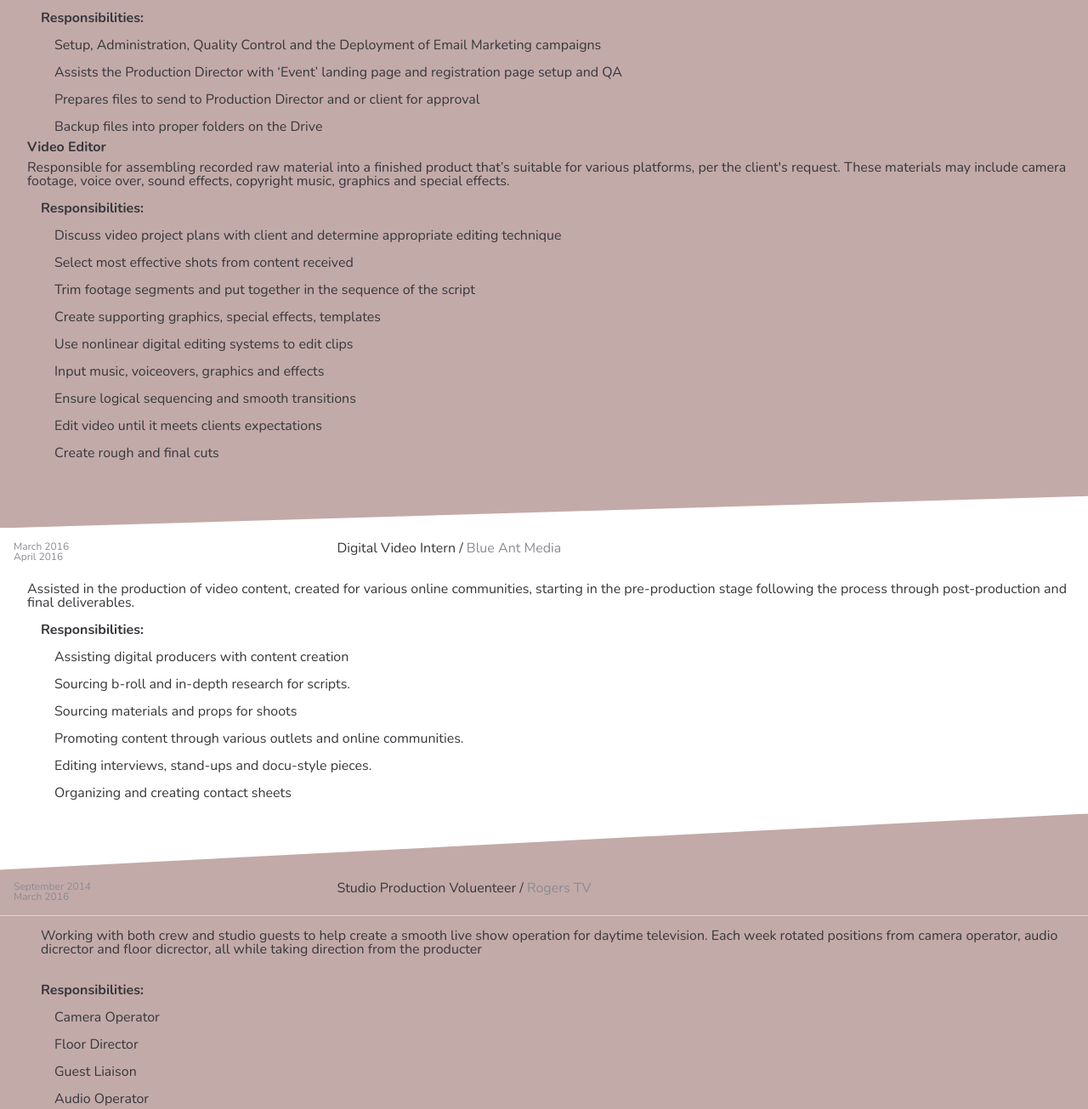
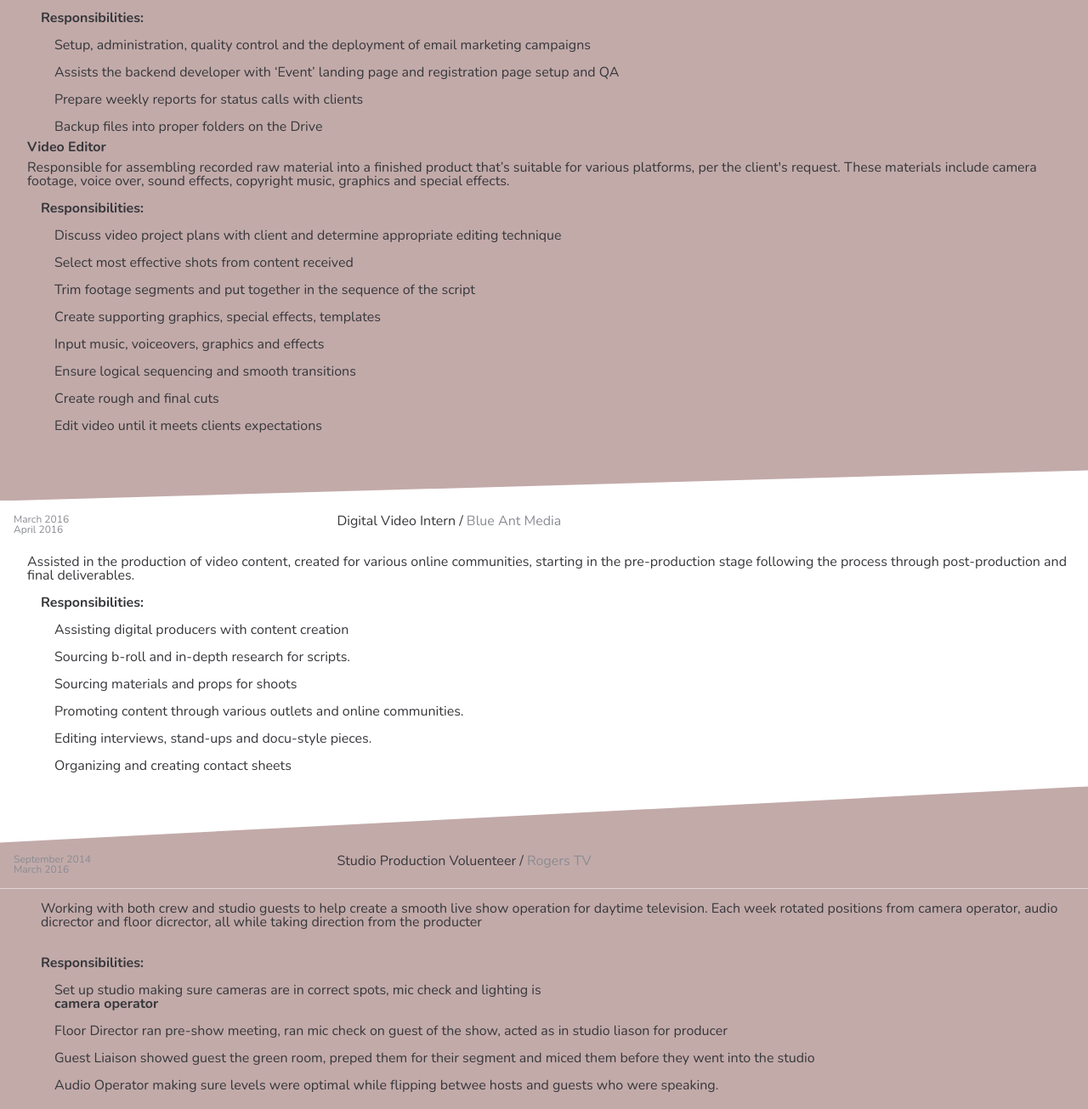
Before and after one commit to BrieannaMann/Resume, a website: page index.html in a window 1280 px wide. Shown: the part 562-1867 px from the top of the page at 85% size. Drawn offline with nearby package versions, Linux system fonts and the light colour scheme.

Commit message:
content changes

```diff
--- a/index.html
+++ b/index.html
@@ -58,11 +58,11 @@
                 <p class="padding-med">
                 <strong> Responsibilities:</strong> </p>
                     <ul class="padding-left-med">
-                        <li> Setup, Administration, Quality Control and the Deployment of Email Marketing campaigns</li>
+                        <li> Setup, administration, quality control and the deployment of email marketing campaigns</li>
                         <br>
-                        <li> Assists the Production Director with ‘Event’ landing page and registration page setup and QA </li>
+                        <li>Assists the backend developer with ‘Event’ landing page and registration page setup and QA </li>
                         <br>
-                        <li>Prepares files to send to Production Director and or client for approval</li>
+                        <li>Prepare weekly reports for status calls with clients</li>
                         <br>
                         <li> Backup files into proper folders on the Drive</li>
                     </ul>
@@ -70,7 +70,7 @@
                 <strong>Video Editor</strong>
                 </p>
                 <p class="padding-top-sm">
-                    Responsible for assembling recorded raw material into a finished product that’s suitable for various platforms, per the client's request. These materials may include camera footage, voice over, sound effects, copyright music, graphics and special effects.
+                    Responsible for assembling recorded raw material into a finished product that’s suitable for various platforms, per the client's request. These materials include camera footage, voice over, sound effects, copyright music, graphics and special effects.
                  </p>
                  <p class="padding-med">
                 <strong> Responsibilities:</strong></p>
@@ -83,15 +83,13 @@
                         <br>
                         <li>Create supporting graphics, special effects, templates</li>
                         <br>
-                        <li>Use nonlinear digital editing systems to edit clips</li>
-                        <br>
                         <li>Input music, voiceovers, graphics and effects</li>
                         <br>
                         <li>Ensure logical sequencing and smooth transitions</li>
                         <br>
+                        <li>Create rough and final cuts</li>
+                        <br>
                         <li>Edit video until it meets clients expectations</li>
-                        <br>
-                        <li>Create rough and final cuts</li>
                     </ul>
                 </div>
         </div>
@@ -139,13 +137,14 @@
                     <p class="padding-med">
                 	<strong>Responsibilities:</strong><br></p>
                     	<ul class="padding-left-med">
-                    		<li>Camera Operator </li>
+                        <li>Set up studio making sure cameras are in correct spots, mic check and lighting is </li>
+                    		<li><strong>camera operator </strong>  </li>
                     		<br>
-                    		<li>Floor Director </li>
+                    		<li>Floor Director ran pre-show meeting, ran mic check on guest of the show, acted as in studio liason for producer </li>
                     		<br>
-                    		<li>Guest Liaison</li>
+                    		<li>Guest Liaison showed guest the green room, preped them for their segment and miced them before they went into the studio</li>
                     		<br>
-                    		<li>Audio Operator</li>
+                    		<li>Audio Operator making sure levels were optimal while flipping betwee hosts and guests who were speaking. </li>
                     		<br>
                     	</ul>
                 </div>
@@ -175,9 +174,9 @@
         </div>
         <div class="slant-bottom padding-bottom-xl">
                 <ul class="padding-med">
+                    <li>Efficient in HTML, CSS, SASS, Javascript, JQuery, </li>
+                    <li>Working knowledge of ES6, PHP, React, Wordpress</li>
                     <li>Proficient using a variety of programs including: Cinema 4D, Final cut pro, Avid, After effects, Adobe Premier, Adobe Illustrator, Adobe Photoshop</li>
-                    <br>
-                    <li>Deadline driven projects have given me the ability to adapt under pressure</li>
                     <br>
                     <li>Operated camera and audio board for Rogers Daytime TV</li>
                     <br>
@@ -187,6 +186,8 @@
                 <h3 class="width-75 padding-sm">Communication Skills</h3>
                 <ul class="padding-med">
                     <li>Communicated to clients through email and weekly status calls</li>
+                    <br>
+                    <li>Deadline driven projects have given me the ability to adapt under pressure</li>
                     <br>
                     <li>Welcomed guest in a friendly manner for Rogers Daytime TV</li>
                     <br>
```
